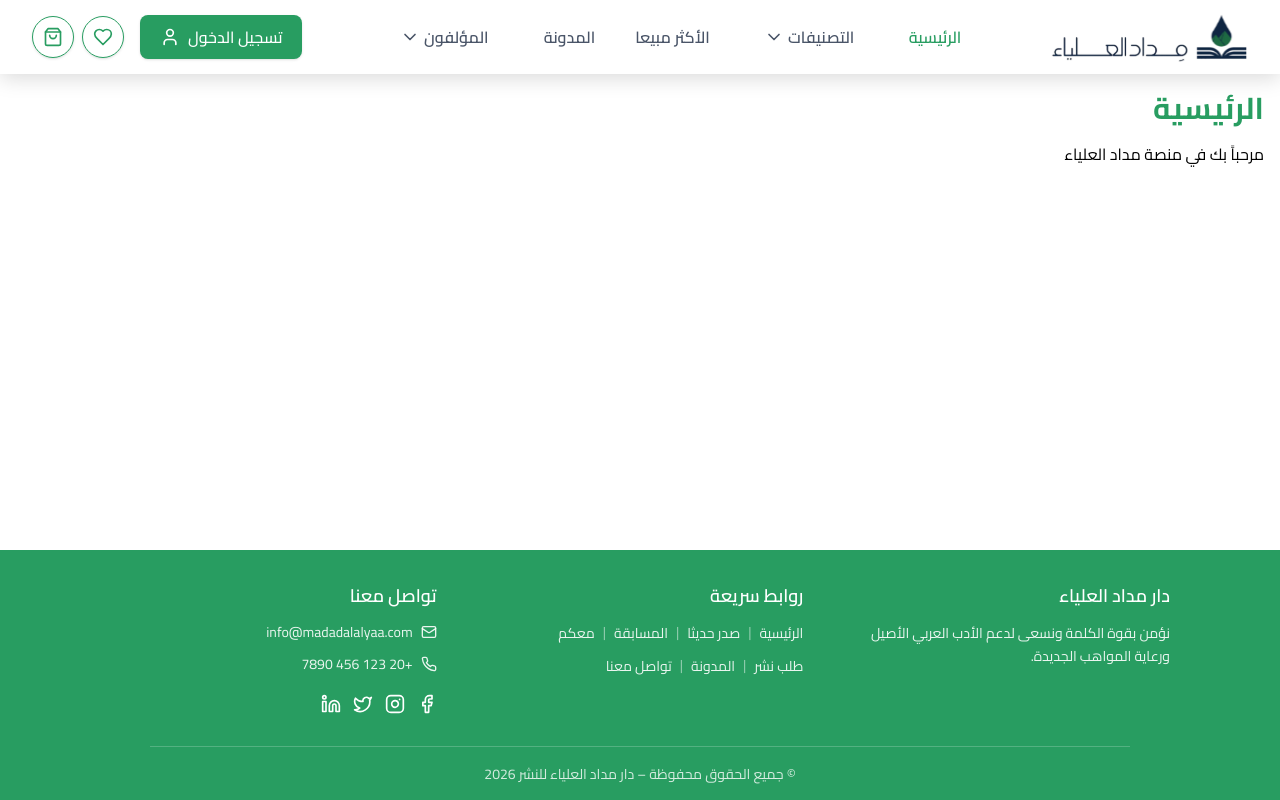
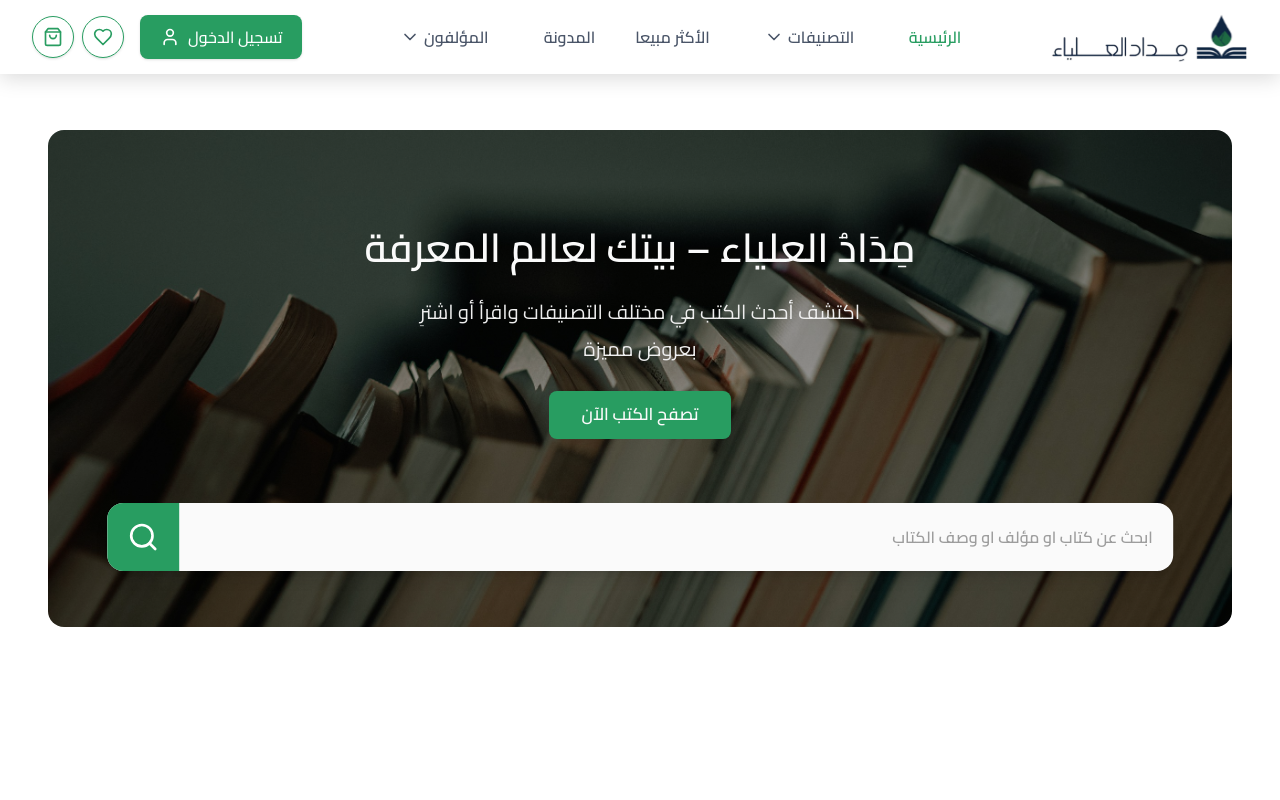
Before and after one commit to AhmedWaheedElmallah29/madadalalyaa, a React (Vite) app: page / in a window 1280 px wide. Shown: the top 800 px of the page. Built offline with nearby package versions, Linux system fonts and the light colour scheme.

Commit message:
feat(hero): finish hero section ui

```diff
--- a/src/components/common/PageLoader.jsx
+++ b/src/components/common/PageLoader.jsx
@@ -2,8 +2,7 @@ const PageLoader = () => {
   return (
     <div className="fixed inset-0 flex items-center justify-center bg-white z-50">
       <div
-        className="animate-spin rounded-full h-16 w-16 border-b-4 border-t-4"
-        style={{ borderColor: "#289D61" }}
+        className="animate-spin rounded-full h-16 w-16 border-b-4 border-t-4 border-[#289D61]"
       ></div>
     </div>
   );
--- a/src/components/common/Spinner.jsx
+++ b/src/components/common/Spinner.jsx
@@ -2,8 +2,7 @@ const Spinner = () => {
   return (
     <div className="flex items-center justify-center">
       <div
-        className="animate-spin rounded-full h-8 w-8 border-b-2 border-t-2"
-        style={{ borderColor: "#289D61" }}
+        className="animate-spin rounded-full h-8 w-8 border-b-2 border-t-2 border-[#289D61]"
       ></div>
     </div>
   );
--- /dev/null
+++ b/src/components/home/Hero.jsx
@@ -0,0 +1,38 @@
+import { LuSearch } from "react-icons/lu";
+
+const Hero = () => {
+  return (
+    <section className="w-full px-4 lg:px-8 mt-10">
+      <div
+        className="w-full max-w-[1296px] h-[497px] mx-auto rounded-2xl relative flex flex-col items-center pt-20 bg-[linear-gradient(0deg,rgba(0,0,0,0.4),rgba(0,0,0,0.4)),url('/books.jpg')] bg-[#0E2642] bg-cover bg-center"
+      >
+        <div className="flex flex-col items-center gap-2 px-4 z-10">
+          <h1 className="font-cairo font-semibold text-3xl md:text-[40px] md:leading-[75px] text-[#FAFAFA] text-center m-0">
+            مِدَادُ العلياء – بيتك لعالم المعرفة
+          </h1>
+          <p className="font-cairo font-normal text-lg md:text-[20px] md:leading-[37px] text-[#EEEEEE] text-center max-w-[500px] m-0">
+            اكتشف أحدث الكتب في مختلف التصنيفات واقرأ أو اشترِ بعروض مميزة
+          </p>
+
+          <button className="mt-4 bg-[#289D61] text-[#FAFAFA] font-cairo font-semibold text-[17px] rounded-lg px-8 h-[48px] flex items-center justify-center hover:bg-opacity-90 transition">
+            تصفح الكتب الآن
+          </button>
+        </div>
+
+        {/* Search Bar */}
+        <div className="absolute bottom-[56px] left-1/2 -translate-x-1/2 w-[90%] max-w-[1116px] h-[68px] bg-[#FAFAFA] rounded-2xl flex flex-row items-center overflow-hidden shadow-lg z-10">
+          <input
+            type="text"
+            placeholder="ابحث عن كتاب او مؤلف او وصف الكتاب"
+            className="flex-1 h-full bg-transparent outline-none text-gray-800 font-cairo font-semibold text-[16px] px-5 placeholder-[#9D9D9D]"
+          />
+          <button className="w-[72px] h-[68px] bg-[#289D61] flex items-center justify-center text-white hover:bg-opacity-90 transition flex-shrink-0">
+            <LuSearch size={32} />
+          </button>
+        </div>
+      </div>
+    </section>
+  );
+};
+
+export default Hero;
--- a/src/pages/About.jsx
+++ b/src/pages/About.jsx
@@ -1,7 +1,7 @@
 const About = () => {
   return (
     <div>
-      <h1 className="text-3xl font-bold mb-4" style={{ color: "#289D61" }}>
+      <h1 className="text-3xl font-bold mb-4 text-[#289D61]">
         من نحن
       </h1>
       <p>معلومات عن منصة مداد العلياء</p>
--- a/src/pages/Contact.jsx
+++ b/src/pages/Contact.jsx
@@ -1,7 +1,7 @@
 const Contact = () => {
   return (
     <div>
-      <h1 className="text-3xl font-bold mb-4" style={{ color: "#289D61" }}>
+      <h1 className="text-3xl font-bold mb-4 text-[#289D61]">
         اتصل بنا
       </h1>
       <p>تواصل مع فريق مداد العلياء</p>
--- a/src/pages/Courses.jsx
+++ b/src/pages/Courses.jsx
@@ -1,7 +1,7 @@
 const Courses = () => {
   return (
     <div>
-      <h1 className="text-3xl font-bold mb-4" style={{ color: "#289D61" }}>
+      <h1 className="text-3xl font-bold mb-4 text-[#289D61]">
         الدورات
       </h1>
       <p>تصفح دوراتنا المتاحة</p>
--- a/src/pages/Home.jsx
+++ b/src/pages/Home.jsx
@@ -1,10 +1,9 @@
+import Hero from "../components/home/Hero";
+
 const Home = () => {
   return (
-    <div>
-      <h1 className="text-3xl font-bold mb-4" style={{ color: "#289D61" }}>
-        الرئيسية
-      </h1>
-      <p>مرحباً بك في منصة مداد العلياء</p>
+    <div className="min-h-screen">
+      <Hero />
     </div>
   );
 };
--- a/src/pages/Login.jsx
+++ b/src/pages/Login.jsx
@@ -1,7 +1,7 @@
 const Login = () => {
   return (
     <div>
-      <h1 className="text-3xl font-bold mb-4" style={{ color: "#289D61" }}>
+      <h1 className="text-3xl font-bold mb-4 text-[#289D61]">
         تسجيل الدخول
       </h1>
       <p>قم بتسجيل الدخول إلى حسابك</p>
--- a/src/pages/Register.jsx
+++ b/src/pages/Register.jsx
@@ -1,7 +1,7 @@
 const Register = () => {
   return (
     <div>
-      <h1 className="text-3xl font-bold mb-4" style={{ color: "#289D61" }}>
+      <h1 className="text-3xl font-bold mb-4 text-[#289D61]">
         إنشاء حساب
       </h1>
       <p>أنشئ حساباً جديداً في المنصة</p>
```
Also changed, not shown: public/books.jpg (added).
